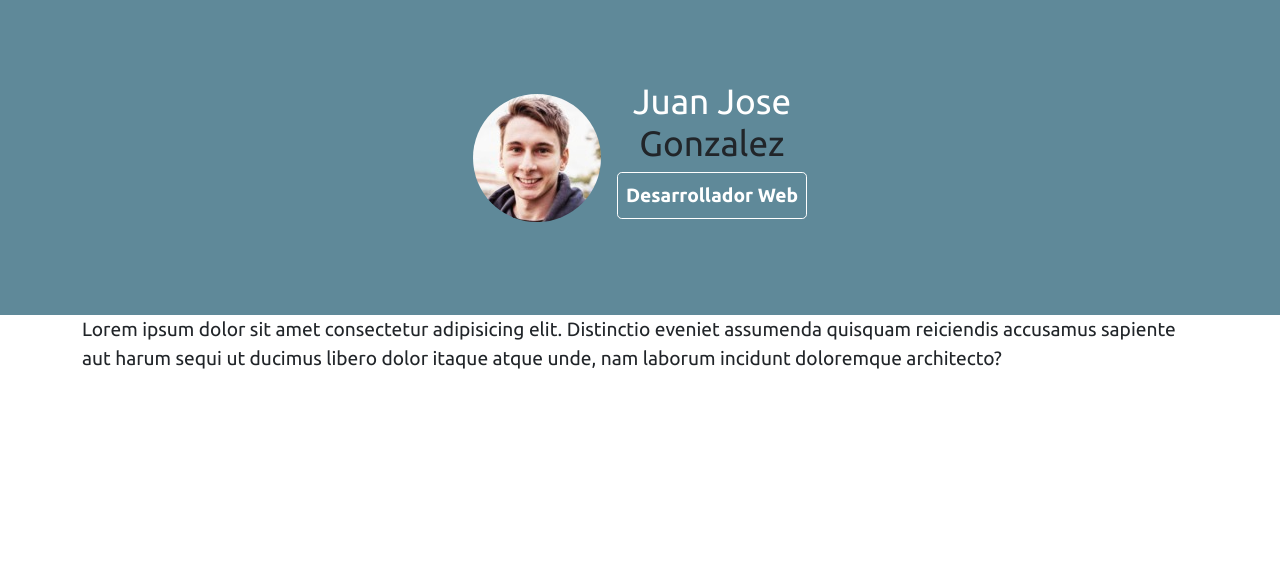
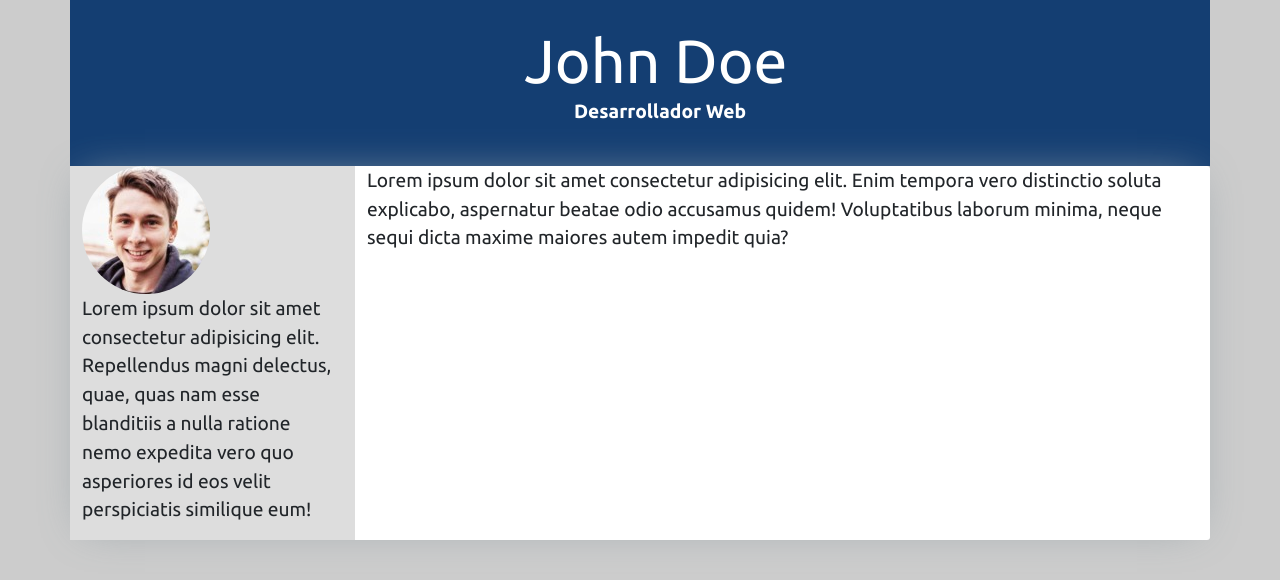
Before and after one commit to santidemierre/proyectoArgPrograma_cv, a plain HTML site: page index.html in a window 1280 px wide. Drawn offline with Linux system fonts and the light colour scheme.

Commit message:
Se creo la estructura del CV utilizando la grilla de bootstrap

```diff
--- a/css/style.css
+++ b/css/style.css
@@ -5,6 +5,7 @@ html {
 body {
     font-family: 'Ubuntu', sans-serif;
     font-size: 1.2rem;
+    background-color: #CCCCCC;
     /* line-height: 2; */
 }
 
@@ -20,7 +21,7 @@ h2 {
 }
 @media (min-width: 768px) {
     h2 {
-        font-size: 2.2rem;
+        font-size: 3.8rem;
     }
 }
 @media (min-width: 768px) {
@@ -31,11 +32,11 @@ h2 {
 
 .header {
     display: flex;
-    justify-content: center;
+    justify-content: flex-start;
     align-items: center;
     font-weight: 700;
-    padding: 5rem 0 5rem 0;
-    background-color: #5f8999;
+    padding: 1.5rem 0 1.5rem 0;
+    background-color: #143E72;
 }
 
 .nombre_apellidos {
@@ -46,11 +47,23 @@ h2 {
     color: #fff;
 }
 .profesion {
-    border: 1px solid #fff;
-    border-radius: .3rem;
-    padding: .5rem;
     color: #fff;
+    margin-left: .5rem;
 }
 .imagen_cv {
     border-radius: 50%;
 }
+.imagen_cv img {
+    margin: 0 auto;
+}
+
+/* Main */
+.main {
+    background-color: #fff;
+    box-shadow: 0 0 2.6rem -0.8rem #99a4a9;
+    border-radius: 3px;
+}
+
+.informacion_personal {
+    background-color: rgb(221, 221, 221);
+}
--- a/index.html
+++ b/index.html
@@ -12,20 +12,28 @@
     <title>CV - Argentina Programa</title>
 </head>
 <body>
-    <header class="header">
-        <div class="imagen-cv">
-            <img src="img/62.jpg" alt="imagen de cv" class="imagen_cv">
-        </div>
-        <div class="nombre_apellidos">
-            <h2 class="text-center nombre">Juan Jose</h2>
-            <h2 class="text-center">Gonzalez</h2>
-            <p class="profesion text-center">Desarrollador Web</p>
-        </div>
-    </header>
 
     <div class="container">
-        <p>Lorem ipsum dolor sit amet consectetur adipisicing elit. Distinctio eveniet assumenda quisquam reiciendis accusamus sapiente aut harum sequi ut ducimus libero dolor itaque atque unde, nam laborum incidunt doloremque architecto?</p>
+        <header class="header row">
+            <div class="nombre_apellidos">
+                <h2 class="text-center nombre">John Doe</h2>
+                <p class="profesion text-center">Desarrollador Web</p>
+            </div>
+        </header>
+
+        <main class="main row">
+            <div class="informacion_personal col-3">
+                <div class="imagen-cv">
+                    <img src="img/62.jpg" alt="imagen de cv" class="imagen_cv">
+                </div>
+
+                <p>Lorem ipsum dolor sit amet consectetur adipisicing elit. Repellendus magni delectus, quae, quas nam esse blanditiis a nulla ratione nemo expedita vero quo asperiores id eos velit perspiciatis similique eum!</p>
+
+            </div>
+            <div class="col-9">Lorem ipsum dolor sit amet consectetur adipisicing elit. Enim tempora vero distinctio soluta explicabo, aspernatur beatae odio accusamus quidem! Voluptatibus laborum minima, neque sequi dicta maxime maiores autem impedit quia?</div>
+        </main>
     </div>
+
 
 
     <script src="js/app.js"></script>
```
